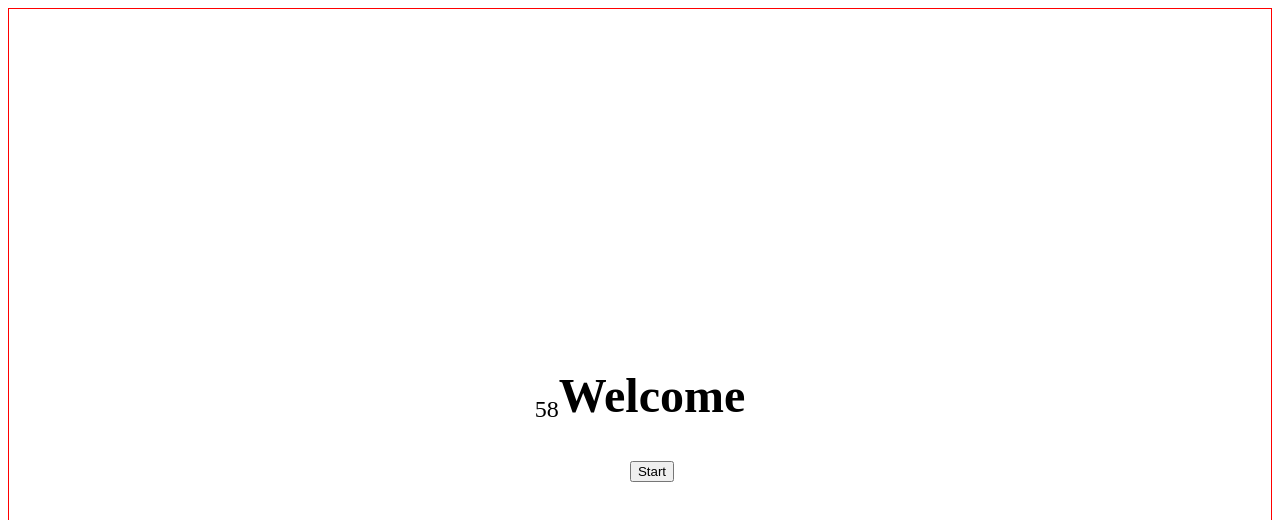
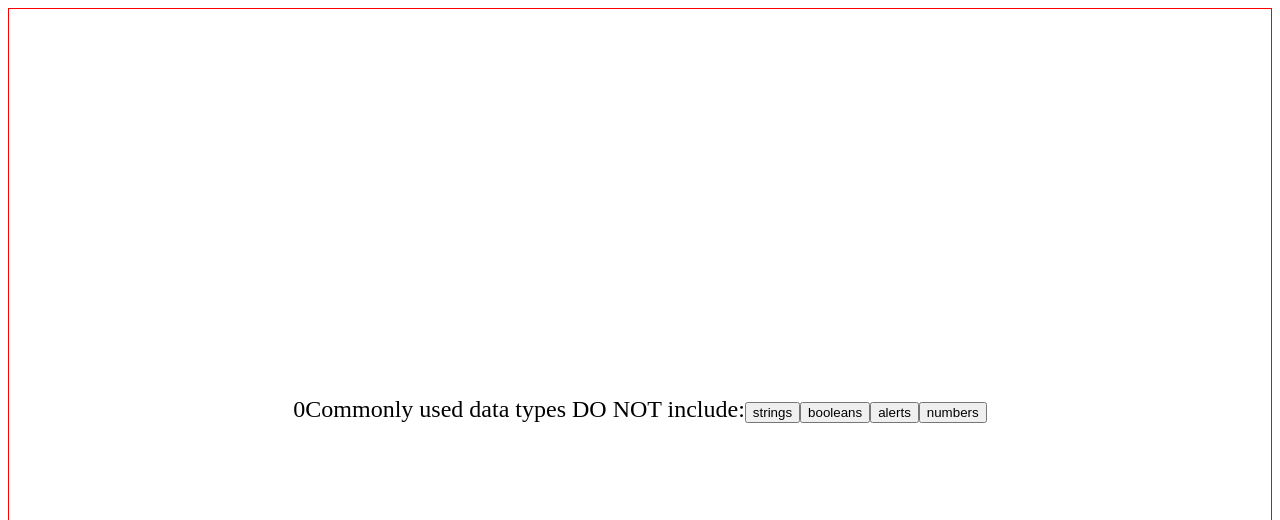
Before and after one commit to Clyderitchie/javascript-quiz, a plain HTML site: page index.html in a window 1280 px wide. Both pictures are taken after a click on the button "Start". Shown: the top 520 px of the page. Drawn offline with Linux system fonts and the light colour scheme.

Commit message:
debugged some code with the questions showing and the timer

```diff
--- a/assets/style.css
+++ b/assets/style.css
@@ -10,11 +10,16 @@ main {
 
 
 #start-screen {
-    display: block;
+    /* display: block; */
     text-align: center;
 }
 
 #question-container {
-    display: none;
+    /* display: none; */
     text-align: center;
 }
+
+
+.hidden {
+    display: none;
+}
--- a/index.html
+++ b/index.html
@@ -19,7 +19,7 @@
             <button id="start-btn">Start</button>
         </div>
 
-        <div id="question-container"></div>
+        <div id="question-container" class="hidden"></div>
 
     </main>
 
--- a/script.js
+++ b/script.js
@@ -43,7 +43,7 @@ var intervalId;
 var score = 0;
 
 // Render currentQuestionIndex once the user clicks the start button
-startBtn.addEventListener('click', function() {
+startBtn.addEventListener('click', function () {
     showQuestion();
     timer();
     displayEvent();
@@ -51,30 +51,31 @@ startBtn.addEventListener('click', function() {
 });
 
 // Timer function
-function timer () {
+function timer() {
     //starting the timer
-    intervalId = setInterval(function() {
+    intervalId = setInterval(function () {
         timeleft--;
         timeEl.textContent = timeleft;
-    }, 1000);
+        if (timeleft <= 0) {
+            clearInterval(intervalId);
+        }
+    }, 10);
 
-    if(timeleft === 0) {
-        clearInterval(intervalId);
-    }
+
 }
 
 // function to show current question and choices for that question
-function showQuestion () {
+function showQuestion() {
     questionContainerEl.textContent = questions[currentQuestionIndex].title;
     for (let i = 0; i < questions[currentQuestionIndex].choices.length; i++) {
         var choiceBtn = document.createElement('button');
         choiceBtn.textContent = questions[currentQuestionIndex].choices[i];
         questionContainerEl.append(choiceBtn);
-        choiceBtn.addEventListener('click', function(event) {
-            if (event.target.textContent === questions[currentQuestionIndex].answer){
+        choiceBtn.addEventListener('click', function (event) {
+            if (event.target.textContent === questions[currentQuestionIndex].answer) {
                 console.log('correct');
                 score++;
-            } else if (event.target.textContent != questions[currentQuestionIndex].answer){
+            } else if (event.target.textContent != questions[currentQuestionIndex].answer) {
                 timeleft -= 15;
                 console.log('wrong answer');
             }
@@ -86,11 +87,21 @@ function showQuestion () {
 
 // Sets displays to block or none depending on users actions
 function displayEvent() {
-    if (questionContainerEl.style.display === 'none' && startScreenEl.style.display === 'block') {
-        questionContainerEl.style.display = 'block';
-        startScreenEl.style.display = 'none';
+    // if (questionContainerEl.style.display === 'none' && startScreenEl.style.display === 'block') {
+    //     questionContainerEl.style.display = 'block';
+    //     startScreenEl.style.display = 'none';
+    // } else {
+    //     startScreenEl.style.display = 'block';
+    //     questionContainerEl.style.display = 'none';
+    // }
+
+    if (questionContainerEl.classList[0] === 'hidden') {
+        questionContainerEl.classList.remove('hidden');
+        startScreenEl.classList.add('hidden');
     } else {
-        startScreenEl.style.display = 'block';
-        questionContainerEl.style.display = 'none';
+        questionContainerEl.classList.add('hidden');
+        startScreenEl.classList.remove('hidden');
     }
+
+    console.log(questionContainerEl.classList);
 }
```
